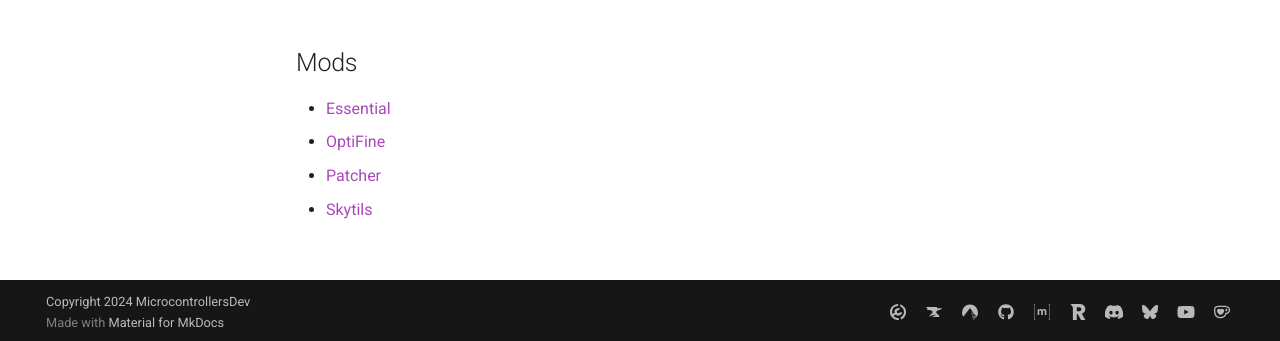
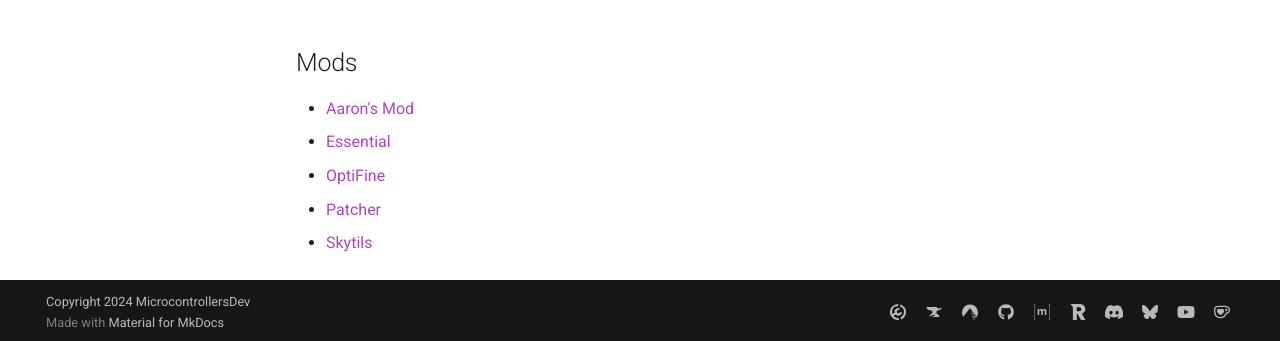
Before and after one commit to MicrocontrollersDev/Alternatives, an MkDocs documentation site: the page built from docs/latest/home.md, in a window 1280 px wide and 977 px high. Shown: the part 632-973 px from the top of the window. Built offline with MkDocs 1.6.1 and Material for MkDocs 9.7.7, drawn with Linux system fonts in a browser that asks for light colours; comment, search, counter and statistics services are not loaded.

Commit message:
yet another one i forgot

```diff
--- a/docs/latest/home.md
+++ b/docs/latest/home.md
@@ -17,6 +17,7 @@
 
 ## Mods
 
+* [Aaron's Mod](https://alternatives.microcontrollers.dev/latest/aaronsmod)
 * [Essential](https://alternatives.microcontrollers.dev/latest/essential)
 * [OptiFine](https://alternatives.microcontrollers.dev/latest/optifine)
 * [Patcher](https://alternatives.microcontrollers.dev/latest/patcher)
```
